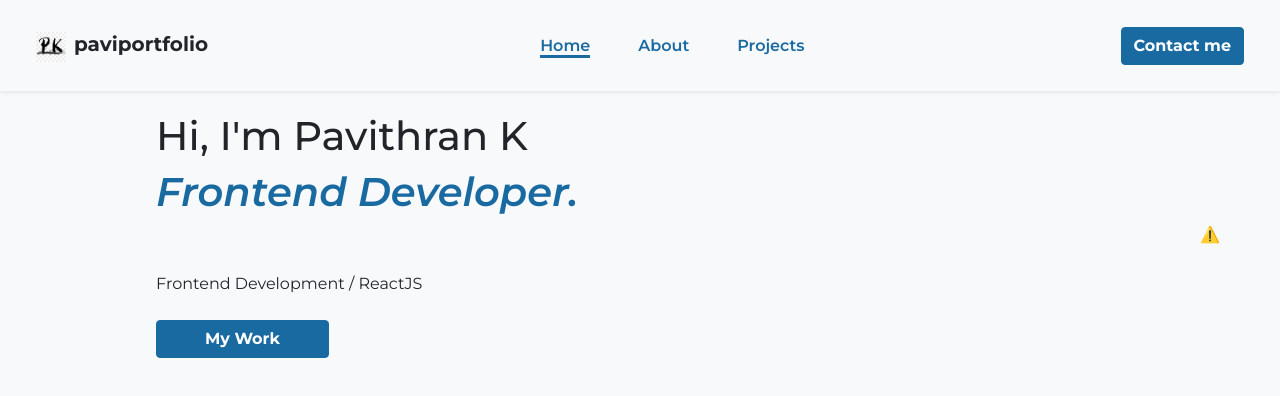
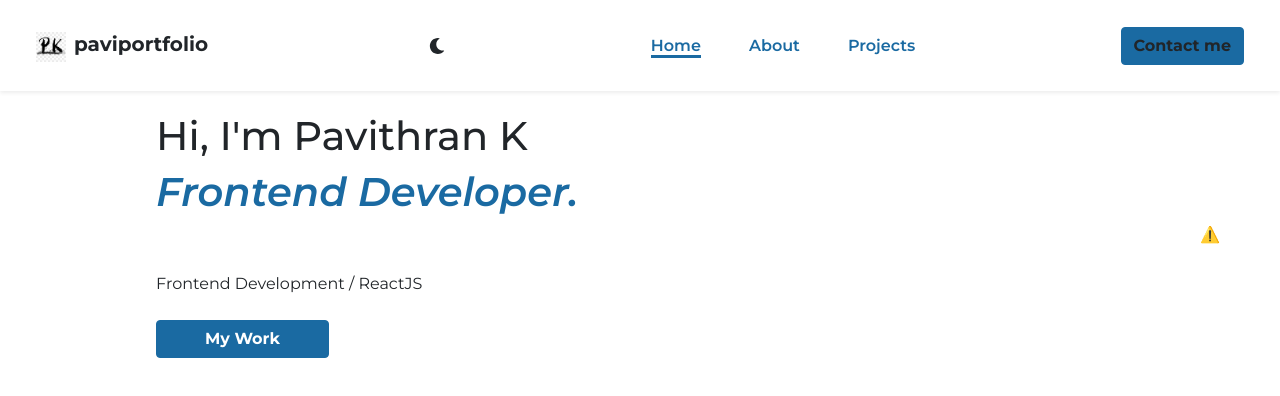
Before and after one commit to Pavithrank02/pavi-portfolio, a React (Create React App) app: page / in a window 1280 px wide. Shown: the top 396 px of the page. Built offline with nearby package versions, Linux system fonts and the light colour scheme; no server answers.

Commit message:
dark light

```diff
--- a/package.json
+++ b/package.json
@@ -16,7 +16,7 @@
     "lottie-react": "^2.3.1",
     "react": "^18.2.0",
     "react-dom": "^18.2.0",
-    "react-icons": "^4.4.0",
+    "react-icons": "^4.12.0",
     "react-router-dom": "^6.3.0",
     "react-scripts": "^5.0.1",
     "web-vitals": "^2.1.4"
--- a/src/App.js
+++ b/src/App.js
@@ -8,13 +8,13 @@ import { BrowserRouter, Routes, Route } from 'react-router-dom'
 
 function App() {
 
-   return(
+  return (
     <>
       <BrowserRouter>
         <Routes>
           <Route path='/' element={<SharedLayout />}>
             <Route index element={<Home />} />
-          <Route path='about' element={<About/>} />
+            <Route path='about' element={<About />} />
             <Route path='projects' element={<Projects />} />
             <Route path='contact' element={<Contact />} />
           </Route>
--- a/src/components/CurrenProjects.jsx
+++ b/src/components/CurrenProjects.jsx
@@ -2,16 +2,16 @@ import React from 'react'
 import data from '../data.js'
 // import InprogressProjects from './InprogressProjects.js'
 import Project from './Project.jsx'
-import {motion} from 'framer-motion'
+import { motion } from 'framer-motion'
 
 const Projects = () => {
   return (
-    <div className="container-fluid bg-light p-5 min-vh-100">
+    <div className=" p-5 min-vh-100">
       {/* <InprogressProjects /> */}
       <div className="row">
         {/* <h2 className='custom-font pb-5 text-center'>Completed: </h2> */}
         {data.ProjectsData.map((project) => {
-          return(
+          return (
             <div className="col-12 d-flex justify-content-center" key={project.id}>
               <Project id={project.id}
                 image={project.img}
--- a/src/components/Home.jsx
+++ b/src/components/Home.jsx
@@ -1,22 +1,22 @@
 import React from 'react'
 import { Player } from '@lottiefiles/react-lottie-player';
 import { NavLink } from 'react-router-dom';
-import {motion} from 'framer-motion'
+import { motion } from 'framer-motion'
 
 
 const Home = () => {
   return (
-    <section className="bg-light p-5 min-vh-100">
+    <section className=" p-5 min-vh-100">
       <div className='container-fluid'>
-       <div className='d-sm-flex align-items-center justify-content-between'>
-          <motion.div whileHover={{ scale: 1.5}} className='ms-sm-5 ps-sm-5 d-flex flex-column text-center align-items-center align-items-lg-start'>
+        <div className='d-sm-flex align-items-center justify-content-between'>
+          <motion.div whileHover={{ scale: 1.5 }} className='ms-sm-5 ps-sm-5 d-flex flex-column text-center align-items-center align-items-lg-start'>
             <h1 className=''>Hi, I'm Pavithran K</h1>
             <h1 className='fw-bold custom-font'>Frontend Developer.</h1>
             <p className='pt-5'>Frontend Development / ReactJS </p>
             <NavLink to='/projects'><button className='btn btn-primary custom-btn ps-5 pe-5 fw-bold mt-2'>My Work</button></NavLink>
           </motion.div>
 
-          <motion.div drag whileDrag={{scale:1}} dragConstraints={{right: 10, left: 50}}>
+          <motion.div drag whileDrag={{ scale: 1 }} dragConstraints={{ right: 10, left: 50 }}>
             <Player
               src='https://assets6.lottiefiles.com/packages/lf20_pwohahvd.json'
               className="player"
--- a/src/components/InProgressProject.jsx
+++ b/src/components/InProgressProject.jsx
@@ -4,11 +4,11 @@ import Project from './Project.js'
 
 const InprogressProjects = () => {
   return (
-    <div className="container-fluid">
+    <div className="">
       <div className="row pt-5 mt-4">
         <h2 className='custom-font pb-3 text-center'>In Progress: </h2>
         {data.InprogressProjectsData.map((project) => {
-          return(
+          return (
             <div className="col-12 d-flex justify-content-center" key={project.id}>
               <Project id={project.id}
                 image={project.img}
--- a/src/components/Navbar.jsx
+++ b/src/components/Navbar.jsx
@@ -1,40 +1,59 @@
-import React from 'react'
-import { NavLink, useNavigate } from 'react-router-dom'
-import logo from '../assets/logo.png'
-import { motion } from 'framer-motion'
+import React, { useState } from 'react';
+import { NavLink, useNavigate } from 'react-router-dom';
+import logo from '../assets/logo.png';
+import { motion } from 'framer-motion';
+import { FaSun, FaMoon } from 'react-icons/fa';
 
+import { FontAwesomeIcon } from '@fortawesome/react-fontawesome';
 
-import { FontAwesomeIcon } from '@fortawesome/react-fontawesome'
 const Navbar = () => {
-  const navigate = useNavigate()
+  const [isDarkMode, setIsDarkMode] = useState(false);
+
+  const toggleDarkMode = () => {
+    document.body.classList.toggle('dark-mode', isDarkMode);
+    document.body.classList.toggle('light-mode', !isDarkMode);
+    setIsDarkMode(!isDarkMode);
+  };
+
+  const navigate = useNavigate();
+
   const handleNavigation = () => {
+    navigate('/');
+  };
 
-    navigate("/")
-  }
   return (
-    <nav className="fixed-top bg-light navbar navbar-expand-lg shadow-sm p-4 ">
-      <div className="container-fluid d-sm-flex flex-column flex-lg-row justify-content-center justify-content-lg-between ">
-        <div className="navbar-brand mb-4 mb-md-0 mb-lg-0 " onClick={handleNavigation}>
+    <nav className="fixed-top navbar navbar-expand-lg shadow-sm p-4">
+      <div className="container-fluid d-sm-flex flex-column flex-lg-row justify-content-center justify-content-lg-between">
+        <div className="navbar-brand mb-4 mb-md-0 mb-lg-0" onClick={handleNavigation}>
           <img src={logo} alt="logo" width="30" height="auto" className="d-inline-block align-text-top cursor:pointer" />
           <span className="ms-2 fw-bold">paviportfolio</span>
           <FontAwesomeIcon icon="fa-solid fa-moon" />
         </div>
 
+        <div onClick={toggleDarkMode} className="icon-container">
+          {isDarkMode ? <FaSun /> : <FaMoon />}
+        </div>
+
         <div className="">
-          <NavLink to='/' className="link me-5">Home</NavLink>
-          <NavLink to='/about' className="link me-5">About</NavLink>
-          <NavLink to='/projects' className="link">Projects</NavLink>
+          <NavLink to="/" className="link me-5">
+            Home
+          </NavLink>
+          <NavLink to="/about" className="link me-5">
+            About
+          </NavLink>
+          <NavLink to="/projects" className="link">
+            Projects
+          </NavLink>
         </div>
 
         <motion.div whileHover={{ scale: 1.2, rotate: 360 }}>
-          <NavLink to='/contact' className="link">
-            <button className='mt-5 m-lg-0 btn btn-primary custom-btn fw-bold'>Contact me</button>
+          <NavLink to="/contact" className="link">
+            <button className="mt-5 m-lg-0 btn custom-btn fw-bold">Contact me</button>
           </NavLink>
         </motion.div>
-
       </div>
     </nav>
-  )
-}
+  );
+};
 
-export default Navbar
+export default Navbar;
--- a/src/components/SharedLayout.jsx
+++ b/src/components/SharedLayout.jsx
@@ -1,8 +1,10 @@
-import React from 'react';
+import React, { useState } from 'react';
 import { Outlet } from 'react-router-dom';
 import Navbar from './Navbar';
 
 const SharedLayout = () => {
+
+
   return (
     <div style={{ paddingTop: '64px' }}> {/* 64px is the height of the fixed navbar */}
       <Navbar />
```
Also changed, not shown: src/components/About.jsx (+18 -14 lines), src/components/Toggle.jsx (added, +18 -0 lines), 1 other file (tests, documents, lock files or other folders). Lines whose indentation alone changed are shown as unchanged.
